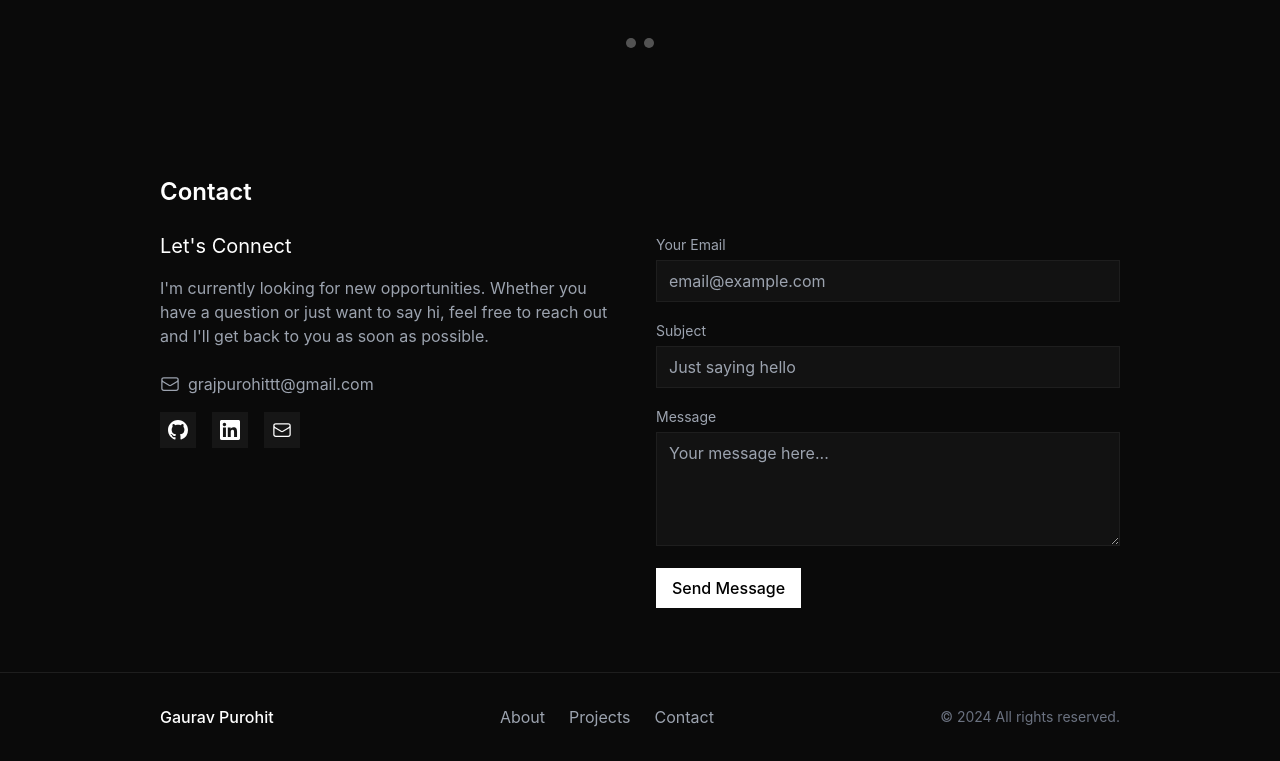
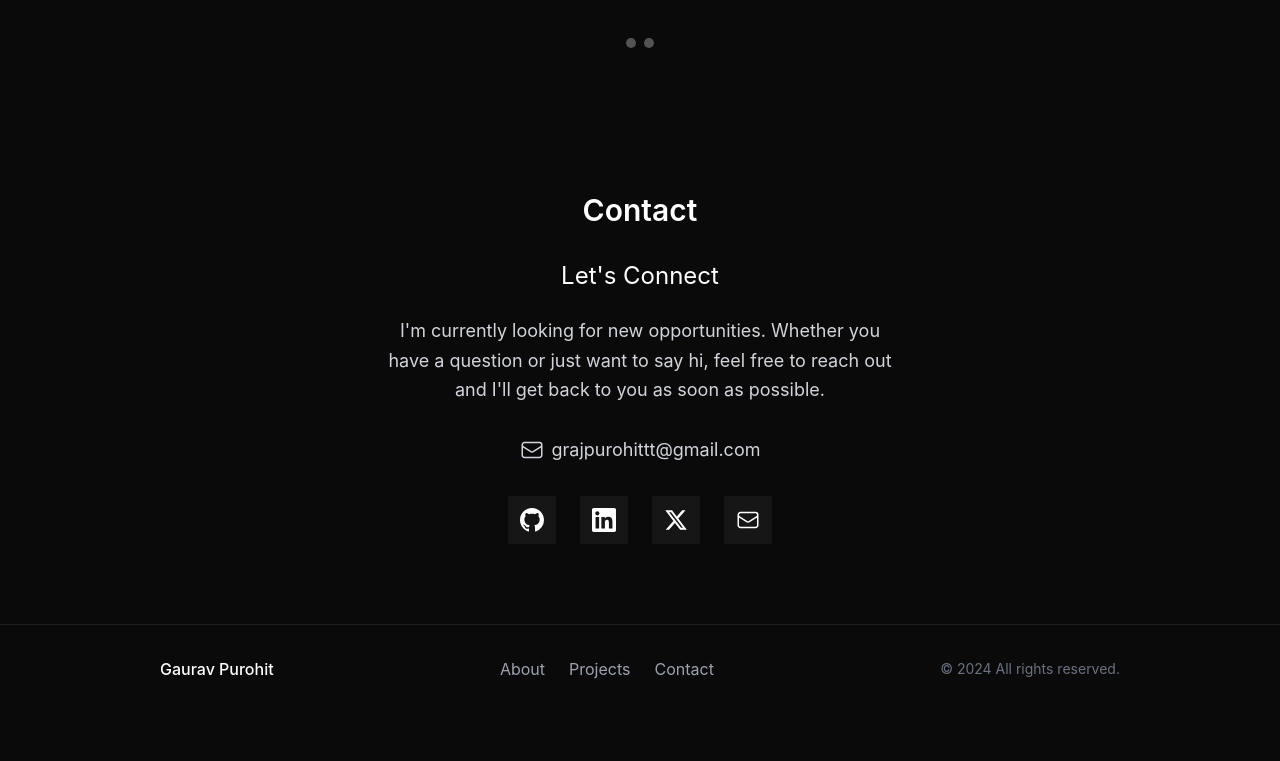
Before and after one commit to gauravpurohit28/portfolio-website, a Next.js app: page / in a window 1280 px wide. Shown: the part 1668-2429 px from the top of the page. After the commit the page ends 2381 px from the top, so only its background shows below. Built offline with nearby package versions, Linux system fonts and the light colour scheme.

Commit message:
updated email section

```diff
--- a/src/app/components/EmailSection.jsx
+++ b/src/app/components/EmailSection.jsx
@@ -1,50 +1,39 @@
 "use client";
-import React, { useState } from "react";
+import React from "react";
 import Link from "next/link";
 import { EnvelopeIcon } from "@heroicons/react/24/outline";
 import { motion } from "framer-motion";
 
 const EmailSection = () => {
-  const [emailSubmitted, setEmailSubmitted] = useState(false);
-  const [formData, setFormData] = useState({
-    email: "",
-    subject: "",
-    message: "",
-  });
+  return (
+    <section id="contact" className="py-20">
+      <div className="max-w-3xl mx-auto px-4 sm:px-6 lg:px-8 text-center">
+        <motion.div
+          initial={{ opacity: 0, y: 20 }}
+          animate={{ opacity: 1, y: 0 }}
+          transition={{ duration: 0.5 }}
+        >
+          <h2 className="text-3xl font-semibold text-white mb-8">Contact</h2>
 
-  const handleSubmit = async (e) => {
-    e.preventDefault();
-    setEmailSubmitted(true);
-    // You can add actual email submission logic here
-  };
-
-  const handleChange = (e) => {
-    setFormData({ ...formData, [e.target.name]: e.target.value });
-  };
-
-  return (
-    <section id="contact" className="py-16">
-      <div className="max-w-5xl mx-auto px-4 sm:px-6 lg:px-8">
-        <h2 className="text-2xl font-semibold text-white mb-6">Contact</h2>
-        <div className="grid grid-cols-1 lg:grid-cols-2 gap-8">
-          <div>
-            <h3 className="text-xl text-white mb-4">Let&apos;s Connect</h3>
-            <p className="text-gray-400 mb-6">
+          <h3 className="text-2xl text-white mb-6">Let&apos;s Connect</h3>
+          <p className="text-gray-300 text-lg mb-8 max-w-lg mx-auto leading-relaxed">
             I&apos;m currently looking for new opportunities. Whether you have a question or just want to say hi, feel free to reach out and I&apos;ll get back to you as soon as possible.
           </p>
-            <div className="flex flex-col space-y-4">
-              <div className="flex items-center space-x-2 text-gray-400">
-                <EnvelopeIcon className="h-5 w-5" />
-                <span>grajpurohittt@gmail.com</span>
+
+          <div className="flex justify-center items-center space-x-2 text-gray-300 mb-8">
+            <EnvelopeIcon className="h-6 w-6" />
+            <span className="text-lg">grajpurohittt@gmail.com</span>
           </div>
-              <div className="flex items-center space-x-4 mt-6">
+
+          <div className="flex justify-center items-center space-x-6">
             <Link
               href="https://github.com/gauravpurohit28"
               target="_blank"
               rel="noopener noreferrer"
-                  className="bg-white/5 hover:bg-white/10 p-2 rounded-md transition-all duration-300"
+              className="bg-white/5 hover:bg-white/10 p-3 rounded-md transition-all duration-300 transform hover:scale-110"
+              aria-label="GitHub"
             >
-                  <svg className="h-5 w-5 text-white" viewBox="0 0 24 24" fill="currentColor">
+              <svg className="h-6 w-6 text-white" viewBox="0 0 24 24" fill="currentColor">
                 <path fillRule="evenodd" clipRule="evenodd" d="M12 0C5.37 0 0 5.37 0 12c0 5.31 3.435 9.795 8.205 11.385.6.105.825-.255.825-.57 0-.285-.015-1.23-.015-2.235-3.015.555-3.795-.735-4.035-1.41-.135-.345-.72-1.41-1.23-1.695-.42-.225-1.02-.78-.015-.795.945-.015 1.62.87 1.845 1.23 1.08 1.815 2.805 1.305 3.495.99.105-.78.42-1.305.765-1.605-2.67-.3-5.46-1.335-5.46-5.925 0-1.305.465-2.385 1.23-3.225-.12-.3-.54-1.53.12-3.18 0 0 1.005-.315 3.3 1.23.96-.27 1.98-.405 3-.405s2.04.135 3 .405c2.295-1.56 3.3-1.23 3.3-1.23.66 1.65.24 2.88.12 3.18.765.84 1.23 1.905 1.23 3.225 0 4.605-2.805 5.625-5.475 5.925.435.375.81 1.095.81 2.22 0 1.605-.015 2.895-.015 3.3 0 .315.225.69.825.57A12.02 12.02 0 0024 12c0-6.63-5.37-12-12-12z" />
               </svg>
             </Link>
@@ -52,78 +41,35 @@ const EmailSection = () => {
               href="https://www.linkedin.com/in/gaurav-purohit-8a3bb6235/"
               target="_blank"
               rel="noopener noreferrer"
-                  className="bg-white/5 hover:bg-white/10 p-2 rounded-md transition-all duration-300"
+              className="bg-white/5 hover:bg-white/10 p-3 rounded-md transition-all duration-300 transform hover:scale-110"
+              aria-label="LinkedIn"
             >
-                  <svg className="h-5 w-5 text-white" viewBox="0 0 24 24" fill="currentColor">
+              <svg className="h-6 w-6 text-white" viewBox="0 0 24 24" fill="currentColor">
                 <path d="M20.447 20.452h-3.554v-5.569c0-1.328-.027-3.037-1.852-3.037-1.853 0-2.136 1.445-2.136 2.939v5.667H9.351V9h3.414v1.561h.046c.477-.9 1.637-1.85 3.37-1.85 3.601 0 4.267 2.37 4.267 5.455v6.286zM5.337 7.433c-1.144 0-2.063-.926-2.063-2.065 0-1.138.92-2.063 2.063-2.063 1.14 0 2.064.925 2.064 2.063 0 1.139-.925 2.065-2.064 2.065zm1.782 13.019H3.555V9h3.564v11.452zM22.225 0H1.771C.792 0 0 .774 0 1.729v20.542C0 23.227.792 24 1.771 24h20.451C23.2 24 24 23.227 24 22.271V1.729C24 .774 23.2 0 22.222 0h.003z" />
+              </svg>
+            </Link>
+            <Link
+              href="https://twitter.com/gauravpurohit28"
+              target="_blank"
+              rel="noopener noreferrer"
+              className="bg-white/5 hover:bg-white/10 p-3 rounded-md transition-all duration-300 transform hover:scale-110"
+              aria-label="X (Twitter)"
+            >
+              <svg className="h-6 w-6 text-white" viewBox="0 0 24 24" fill="currentColor">
+                <path d="M18.244 2.25h3.308l-7.227 8.26 8.502 11.24H16.17l-5.214-6.817L4.99 21.75H1.68l7.73-8.835L1.254 2.25H8.08l4.713 6.231zm-1.161 17.52h1.833L7.084 4.126H5.117z" />
               </svg>
             </Link>
             <Link
               href="mailto:grajpurohittt@gmail.com"
               target="_blank"
               rel="noopener noreferrer"
-                  className="bg-white/5 hover:bg-white/10 p-2 rounded-md transition-all duration-300"
+              className="bg-white/5 hover:bg-white/10 p-3 rounded-md transition-all duration-300 transform hover:scale-110"
+              aria-label="Email"
             >
-                  <EnvelopeIcon className="h-5 w-5 text-white" />
+              <EnvelopeIcon className="h-6 w-6 text-white" />
             </Link>
           </div>
-            </div>
-          </div>
-          <div>
-            <form className="flex flex-col space-y-4" onSubmit={handleSubmit}>
-              <div>
-                <label htmlFor="email" className="text-sm text-gray-400">Your Email</label>
-                <input
-                  type="email"
-                  id="email"
-                  name="email"
-                  value={formData.email}
-                  onChange={handleChange}
-                  required
-                  className="w-full px-3 py-2 bg-[#121212] border border-[#1E1E1E] rounded-md text-white mt-1 focus:outline-none focus:ring-1 focus:ring-white"
-                  placeholder="email@example.com"
-                />
-              </div>
-              <div>
-                <label htmlFor="subject" className="text-sm text-gray-400">Subject</label>
-                <input
-                  type="text"
-                  id="subject"
-                  name="subject"
-                  value={formData.subject}
-                  onChange={handleChange}
-                  required
-                  className="w-full px-3 py-2 bg-[#121212] border border-[#1E1E1E] rounded-md text-white mt-1 focus:outline-none focus:ring-1 focus:ring-white"
-                  placeholder="Just saying hello"
-                />
-              </div>
-              <div>
-                <label htmlFor="message" className="text-sm text-gray-400">Message</label>
-                <textarea
-                  id="message"
-                  name="message"
-                  value={formData.message}
-                  onChange={handleChange}
-                  required
-                  rows={4}
-                  className="w-full px-3 py-2 bg-[#121212] border border-[#1E1E1E] rounded-md text-white mt-1 focus:outline-none focus:ring-1 focus:ring-white"
-                  placeholder="Your message here..."
-                />
-              </div>
-              <button
-                type="submit"
-                className="px-4 py-2 bg-white text-black font-medium rounded-md hover:bg-opacity-90 transition-all duration-300 self-start mt-2"
-              >
-                Send Message
-              </button>
-              {emailSubmitted && (
-                <p className="text-green-500 text-sm mt-2">
-                  Email sent successfully!
-                </p>
-              )}
-            </form>
-          </div>
-        </div>
+        </motion.div>
       </div>
     </section>
   );
```
Lines whose indentation alone changed are shown as unchanged.
